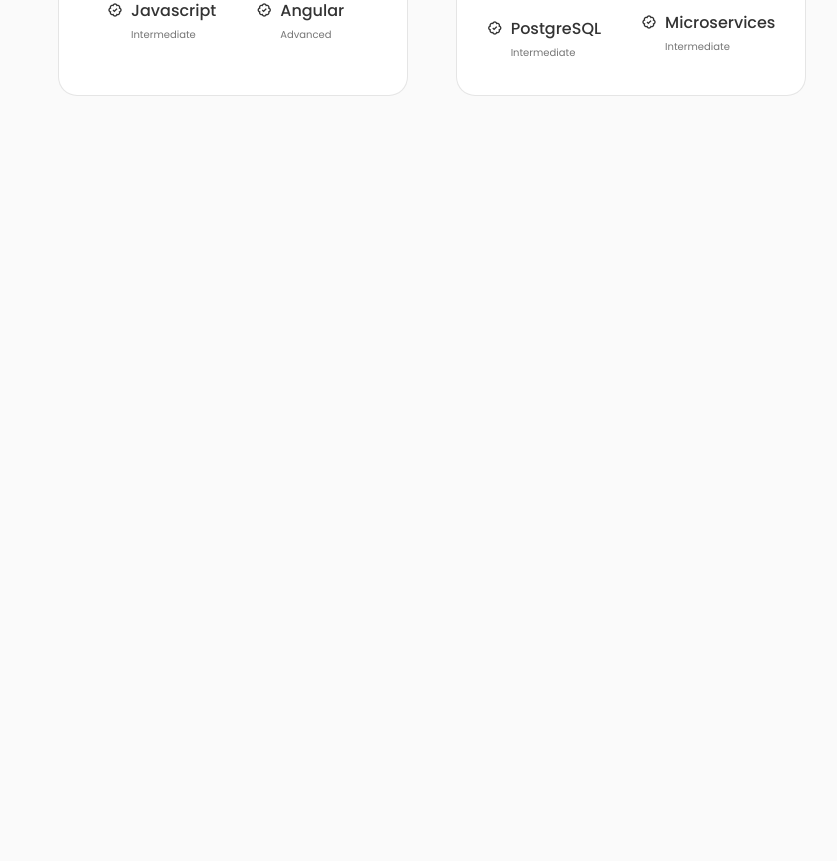
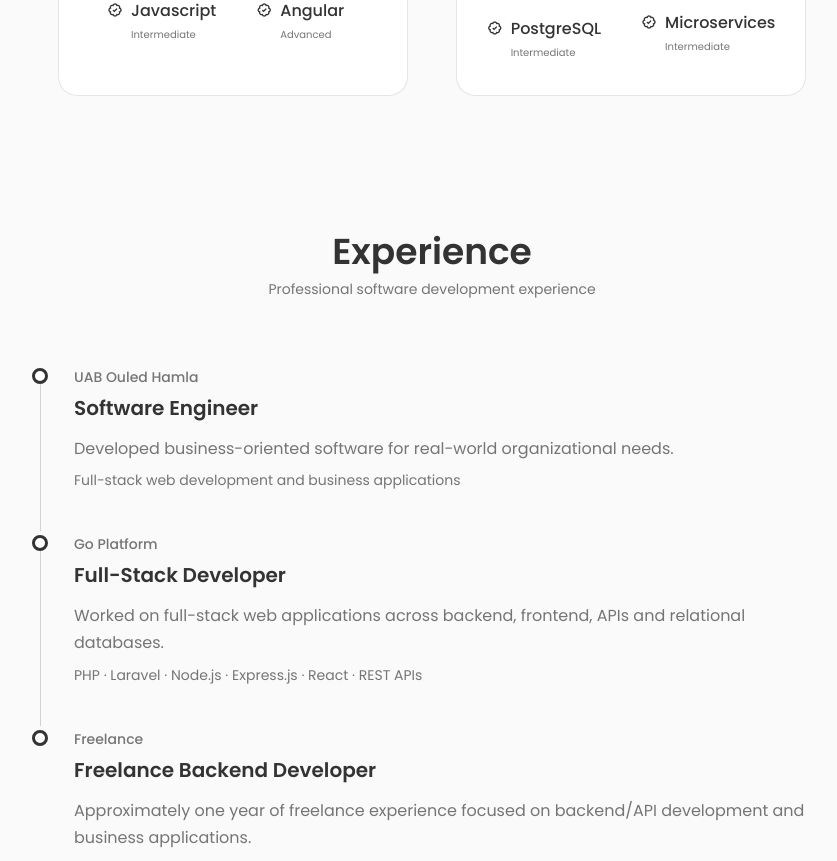
Before and after one commit to nacerkraa/portfolio, a React (Create React App) app: page / in a window 1280 px wide. Shown: the part 1920-2781 px from the top of the page, without its empty margins (208-1045 px from the left). Before the commit the page ends 2048 px from the top, so only its background shows below. Built offline with nearby package versions, Linux system fonts and the light colour scheme.

Commit message:
Add core portfolio sections

```diff
--- a/src/App.js
+++ b/src/App.js
@@ -1,17 +1,25 @@
 import './App.css';
 import About from './components/about/About';
+import Contact from './components/contact/Contact';
+import Experience from './components/experience/Experience';
 import Header from './components/header/Header';
 import Home from './components/home/Home';
+import Projects from './components/projects/Projects';
+import Services from './components/services/Services';
 import Skills from './components/skills/Skills';
 
 function App() {
   return (
     <>
       <Header />
-      <main className='main'>
+      <main className="main">
         <Home />
         <About />
         <Skills />
+        <Experience />
+        <Projects />
+        <Services />
+        <Contact />
       </main>
     </>
   );
```
